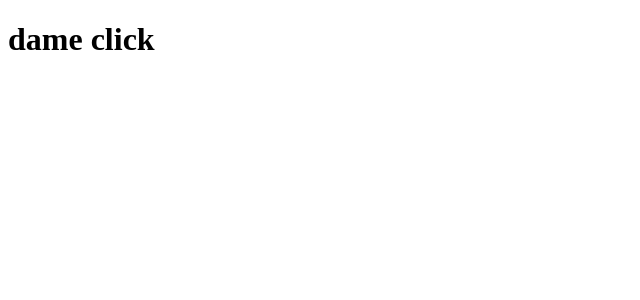
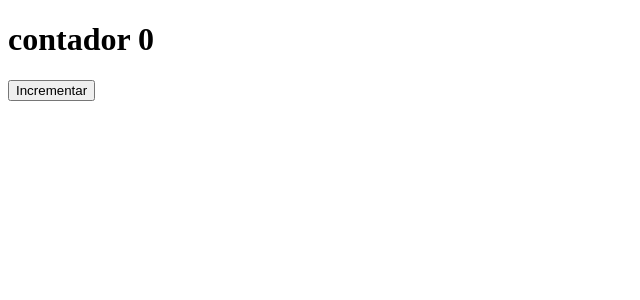
Before and after one commit to UlisesHdzOne/cursojsx, a React (Vite) app: page / in a window 1280 px wide. Shown: the top 300 px of the page, without its empty margins (0-640 px from the left). Built offline with nearby package versions, Linux system fonts and the light colour scheme.

Commit message:
useState

```diff
--- a/src/App.jsx
+++ b/src/App.jsx
@@ -1,13 +1,18 @@
+import { useState } from "react";
 import "./App.css";
-import { Menu } from "./componens/Menu";
 
 function App() {
-  const eventoClick = () => {
-    console.log("precionado");
+  const [number, setNumber] = useState(0);
+
+  const handleClickContador = () => {
+    setNumber(number + 1);
+    console.log("value", number);
   };
+
   return (
     <>
-      <h1 onClick={eventoClick}>dame click</h1>
+      <h1 onClick={handleClickContador}>contador {number}</h1>
+      <button onClick={handleClickContador}>Incrementar</button>
     </>
   );
 }
```
